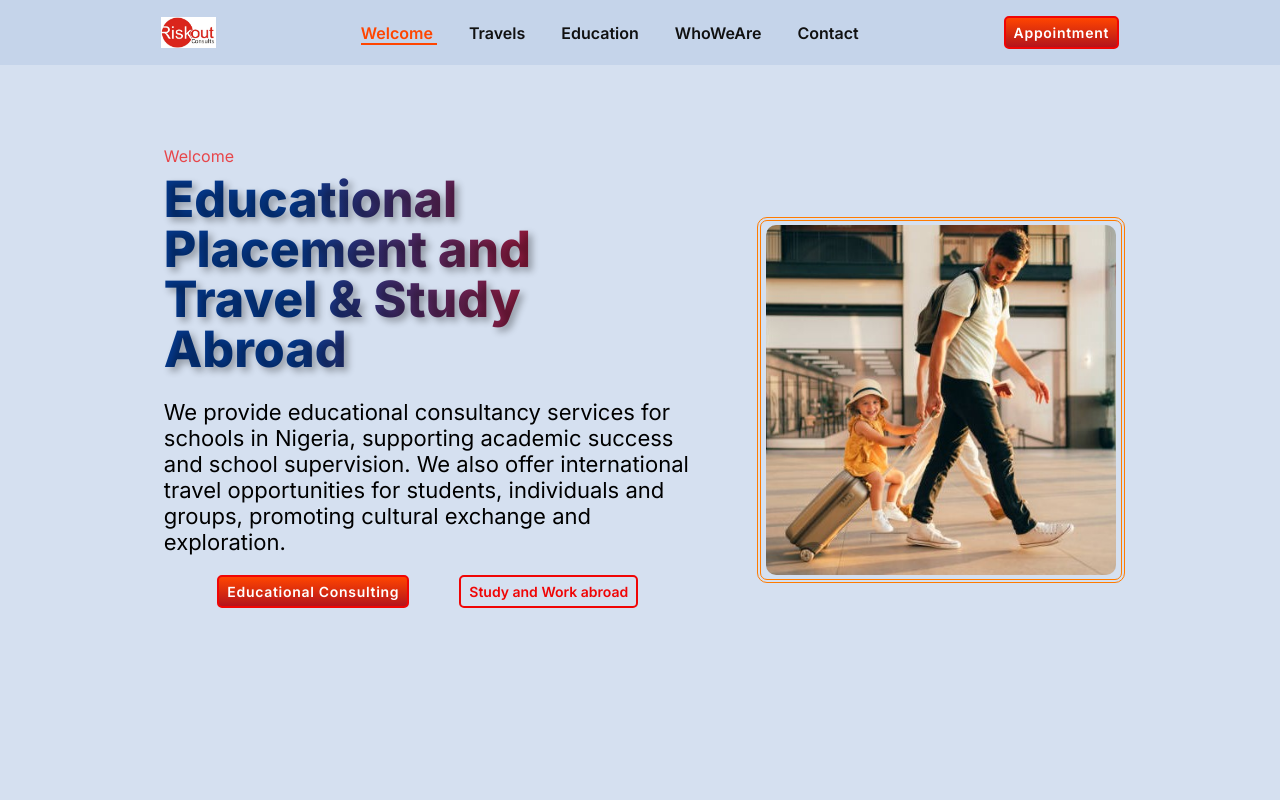
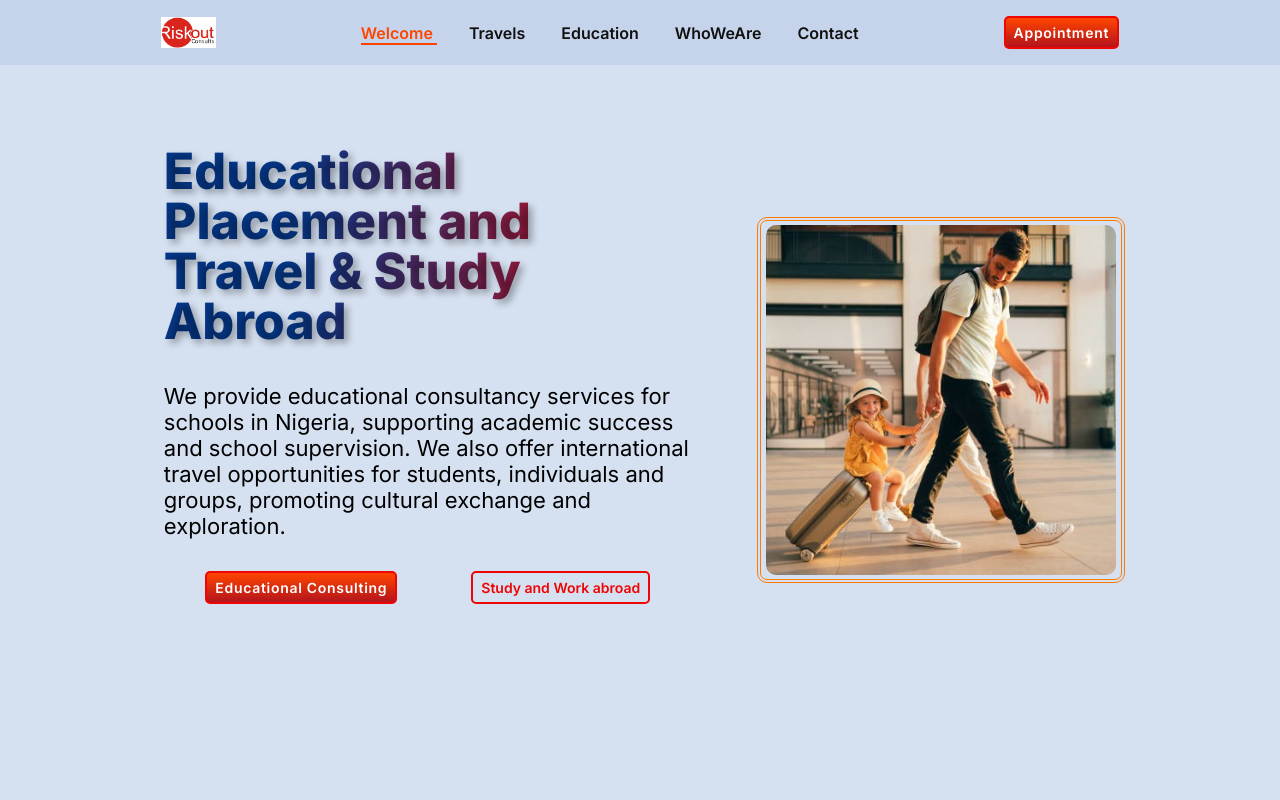
Before and after one commit to VictorKingsHub/consults, a Next.js app: page / in a window 1280 px wide. Shown: the top 800 px of the page. Built offline with nearby package versions, Linux system fonts and the light colour scheme.

Commit message:
carousel delay

```diff
--- a/app/ui/home/hero/WelcomeHero.module.css
+++ b/app/ui/home/hero/WelcomeHero.module.css
@@ -149,6 +149,7 @@
     font-size: 22px;
     line-height: 26px;
     font-weight: 400;
+    margin: 12px 0;
     /* padding: 0 3rem 0 0; */
 
     @media (max-width: 768px) {
@@ -172,3 +173,6 @@
     }
 
 }
+.btn{
+    margin: 0 12px;
+}
--- a/app/ui/home/hero/WelcomeHero.tsx
+++ b/app/ui/home/hero/WelcomeHero.tsx
@@ -10,18 +10,18 @@ const WelcomeHero = () => {
     return (
         <div className={styles.container}>
             <div className={styles.text}>
-                <span className={styles.welcome}>Welcome</span>
+                {/* <span className={styles.welcome}>Welcome</span> */}
                 <h1 className={styles.header}>Educational Placement and Travel & Study Abroad</h1>
                 <p className={styles.description}>
-
-                    {/* We provide services to a large clientele seeking academic pursuit overseas and families pursuing working and resident permit Abroad */}
-
                     We provide educational consultancy services for schools in Nigeria, supporting academic success and school supervision. We also offer international travel opportunities for students, individuals and groups, promoting cultural exchange and exploration.
-
-                    </p>
+                </p>
                 <div className={styles.buttons}>
-                    <ButtonBackground text={'Educational Consulting'} link={'/education'} />
-                    <Button text={'Study and Work abroad'} link={'/travels'} />
+                    <div className={styles.btn}>
+                        <ButtonBackground text={'Educational Consulting'} link={'/education'} />
+                    </div>
+                    <div className={styles.btn}>
+                        <Button text={'Study and Work abroad'} link={'/travels'} />
+                    </div>
                 </div>
                 {/* <div className={styles.img}>
                     <Image src={photo4} alt='plane' width={250} height={250} className={styles.imgplane} />
```
